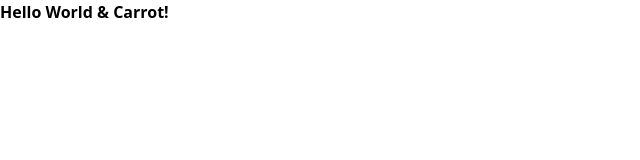
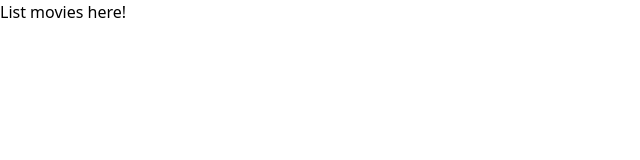
Before and after one commit to kwameopareasiedu/carrot-movie-db, a React (Vite) app: page / in a window 1280 px wide. Shown: the top 160 px of the page, without its empty margins (0-640 px from the left). Built offline with nearby package versions, Linux system fonts and the light colour scheme.

Commit message:
Confogired react router dom and setup routes

```diff
--- a/package.json
+++ b/package.json
@@ -11,7 +11,8 @@
   },
   "dependencies": {
     "react": "^18.2.0",
-    "react-dom": "^18.2.0"
+    "react-dom": "^18.2.0",
+    "react-router-dom": "^6.13.0"
   },
   "devDependencies": {
     "@types/react": "^18.0.37",
--- a/src/app.tsx
+++ b/src/app.tsx
@@ -1,8 +1,21 @@
+import { Route, Routes } from "react-router-dom";
+import { ROUTE_LIST } from "./config/routes.ts";
+import { lazy, Suspense } from "react";
+
+const ListMoviesPage = lazy(() => import("./pages/list-movies-page.tsx"));
+
 function App() {
   return (
-    <div>
-      <p className="font-bold">Hello World &amp; Carrot!</p>
-    </div>
+    <Routes>
+      <Route
+        path={ROUTE_LIST()}
+        element={
+          <Suspense>
+            <ListMoviesPage />
+          </Suspense>
+        }
+      />
+    </Routes>
   );
 }
 
--- /dev/null
+++ b/src/config/routes.ts
@@ -0,0 +1,3 @@
+export const ROUTE_LIST = () => "/";
+
+export const ROUTE_DETAILS = (id?: string) => `/show/${id || ":id"}`;
--- a/src/index.tsx
+++ b/src/index.tsx
@@ -1,10 +1,14 @@
 import React from "react";
 import ReactDOM from "react-dom/client";
+import { BrowserRouter } from "react-router-dom";
 import App from "./app.tsx";
 import "./index.scss";
 
+// Entry point of the app
 ReactDOM.createRoot(document.getElementById("root") as HTMLElement).render(
   <React.StrictMode>
-    <App />
+    <BrowserRouter>
+      <App />
+    </BrowserRouter>
   </React.StrictMode>
 );
--- /dev/null
+++ b/src/pages/list-movies-page.tsx
@@ -0,0 +1,3 @@
+export default function ListMoviesPage() {
+  return <div>List movies here!</div>;
+}
```
Also changed, not shown: 1 other file (tests, documents, lock files or other folders).
